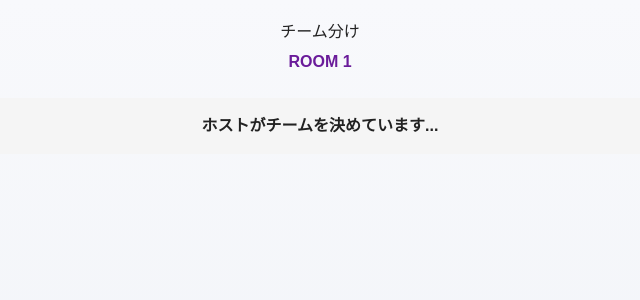
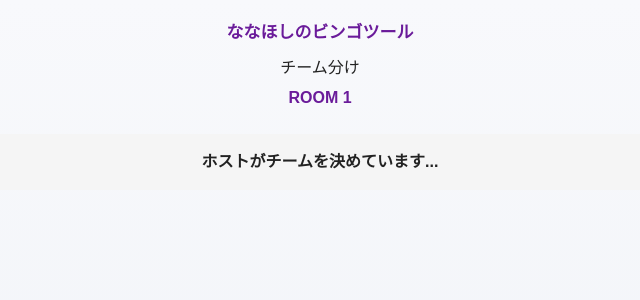
Before and after one commit to nanahoshiman/team-bingo-online, a Next.js app: page /room/1/teams in a window 1280 px wide. Shown: the top 300 px of the page, without its empty margins (320-960 px from the left). Built offline with nearby package versions, Linux system fonts and the light colour scheme; no server answers; the database is empty.

Commit message:
Make site title link to home

```diff
--- a/app/room/[roomCode]/game/page.tsx
+++ b/app/room/[roomCode]/game/page.tsx
@@ -1462,7 +1462,13 @@ export default function GamePage() {
           }}
         >
           <h1 style={{ margin: 0 }}>
-            ななほしのビンゴツール
+            <a
+              href="/"
+              style={{ color: "inherit", textDecoration: "none", cursor: "pointer" }}
+              title="ホーム画面に戻る"
+            >
+              ななほしのビンゴツール
+            </a>
           </h1>
 
           <div
--- a/app/room/[roomCode]/page.tsx
+++ b/app/room/[roomCode]/page.tsx
@@ -1,459 +1,809 @@
 "use client";
 
 import { useEffect, useMemo, useState } from "react";
+
 import { useParams, useRouter } from "next/navigation";
+
 import { supabase } from "@/lib/supabase";
 
 const MIN_PLAYERS = 4;
+
 const MAX_PLAYERS = 8;
 
 type Player = {
+
   id: string;
+
   player_name: string;
+
   is_host: boolean;
+
 };
 
 export default function RoomPage() {
+
   const params = useParams();
+
   const router = useRouter();
+
   const roomCode = String(params.roomCode ?? "").toUpperCase();
 
   const [players, setPlayers] = useState<Player[]>([]);
+
   const [loading, setLoading] = useState(true);
+
   const [myPlayerId, setMyPlayerId] = useState<string | null>(null);
+
   const [isStarting, setIsStarting] = useState(false);
+
   const [isLeaving, setIsLeaving] = useState(false);
 
   function getStoredPlayerId() {
+
     const sessionRoomCode = sessionStorage.getItem("roomCode");
+
     const sessionPlayerId = sessionStorage.getItem("playerId");
+
     if (sessionPlayerId && (!sessionRoomCode || sessionRoomCode === roomCode)) {
+
       return sessionPlayerId;
+
     }
 
     const savedRoomCode = localStorage.getItem("roomCode");
+
     const savedPlayerId = localStorage.getItem("playerId");
+
     if (savedPlayerId && savedRoomCode === roomCode) {
+
       sessionStorage.setItem("playerId", savedPlayerId);
+
       sessionStorage.setItem("roomCode", roomCode);
+
       const savedGameMode = localStorage.getItem("gameMode");
+
       if (savedGameMode) sessionStorage.setItem("gameMode", savedGameMode);
+
       return savedPlayerId;
+
     }
 
     return null;
+
   }
 
   function clearStoredIdentity() {
+
     sessionStorage.removeItem("playerId");
+
     sessionStorage.removeItem("roomCode");
+
     sessionStorage.removeItem("gameMode");
 
     if (localStorage.getItem("roomCode") === roomCode) {
+
       localStorage.removeItem("playerId");
+
       localStorage.removeItem("roomCode");
+
       localStorage.removeItem("gameMode");
+
     }
+
   }
 
   async function loadPlayers() {
+
     const { data, error } = await supabase
+
       .from("player")
+
       .select("id, player_name, is_host")
+
       .eq("room_code", roomCode)
+
       .order("created_at", { ascending: true });
 
     if (error) {
+
       console.error("プレイヤー取得エラー:", error);
+
       setLoading(false);
+
       return;
+
     }
 
     setPlayers(data ?? []);
+
     setLoading(false);
+
   }
 
   async function checkRoomStatus() {
+
     const { data, error } = await supabase
+
       .from("rooms")
+
       .select("status")
+
       .eq("room_code", roomCode)
+
       .single();
 
     if (error) {
+
       console.error("ルーム状態取得エラー:", error);
+
       return;
+
     }
 
     const status = String(data?.status ?? "");
 
     if (status === "team_setup" || status === "teams_ready") {
+
       router.push(`/room/${roomCode}/teams`);
+
     }
+
   }
 
   async function resyncRoomState() {
+
     await Promise.all([loadPlayers(), checkRoomStatus()]);
+
   }
 
   async function leaveRoom() {
+
     if (!myPlayerId || isLeaving || isStarting) return;
 
     const confirmed = window.confirm(
+
       "ルームから退出しますか？\n退出すると参加枠が空き、同じプレイヤーとしての復帰はできなくなります。"
+
     );
+
     if (!confirmed) return;
 
     setIsLeaving(true);
 
     const leavingPlayer = players.find((player) => player.id === myPlayerId) ?? null;
+
     const { error: deleteError } = await supabase
+
       .from("player")
+
       .delete()
+
       .eq("id", myPlayerId)
+
       .eq("room_code", roomCode);
 
     if (deleteError) {
+
       console.error("ルーム退出エラー:", deleteError);
+
       alert("ルームから退出できませんでした。");
+
       setIsLeaving(false);
+
       return;
+
     }
 
     if (leavingPlayer?.is_host) {
+
       const { data: remainingPlayers, error: remainingError } = await supabase
+
         .from("player")
+
         .select("id")
+
         .eq("room_code", roomCode)
+
         .order("created_at", { ascending: true })
+
         .limit(1);
 
       if (!remainingError && remainingPlayers && remainingPlayers.length > 0) {
+
         const { error: hostError } = await supabase
+
           .from("player")
+
           .update({ is_host: true })
+
           .eq("id", remainingPlayers[0].id);
 
         if (hostError) console.error("ホスト引き継ぎエラー:", hostError);
+
       }
+
     }
 
     clearStoredIdentity();
+
     router.push("/");
+
   }
 
   async function startTeamSetup() {
+
     if (isStarting) return;
 
     setIsStarting(true);
 
     const { error } = await supabase
+
       .from("rooms")
+
       .update({ status: "team_setup" })
+
       .eq("room_code", roomCode);
 
     if (error) {
+
       console.error("ルーム状態更新エラー:", error);
+
       alert("チーム分け画面への移動に失敗しました。");
+
       setIsStarting(false);
+
       return;
+
     }
 
     router.push(`/room/${roomCode}/teams`);
+
   }
 
   useEffect(() => {
+
     if (!roomCode) return;
 
     setMyPlayerId(getStoredPlayerId());
+
     void resyncRoomState();
 
     const playerChannel = supabase
+
       .channel(`players-${roomCode}`)
+
       .on(
+
         "postgres_changes",
+
         {
+
           event: "*",
+
           schema: "public",
+
           table: "player",
+
           filter: `room_code=eq.${roomCode}`,
+
         },
+
         () => {
+
           void loadPlayers();
+
         }
+
       )
+
       .subscribe();
 
     const roomChannel = supabase
+
       .channel(`room-status-${roomCode}`)
+
       .on(
+
         "postgres_changes",
+
         {
+
           event: "UPDATE",
+
           schema: "public",
+
           table: "rooms",
+
           filter: `room_code=eq.${roomCode}`,
+
         },
+
         (payload) => {
+
           const newStatus = String(payload.new.status ?? "");
 
           if (newStatus === "team_setup" || newStatus === "teams_ready") {
+
             router.push(`/room/${roomCode}/teams`);
+
           }
+
         }
+
       )
+
       .subscribe();
 
     return () => {
+
       supabase.removeChannel(playerChannel);
+
       supabase.removeChannel(roomChannel);
+
     };
+
   }, [roomCode, router]);
 
   useEffect(() => {
+
     if (!roomCode) return;
 
     const syncWhenVisible = () => {
+
       if (document.visibilityState !== "visible") return;
+
       void resyncRoomState();
+
     };
 
     const syncWhenFocused = () => {
+
       void resyncRoomState();
+
     };
 
     window.addEventListener("focus", syncWhenFocused);
+
     document.addEventListener("visibilitychange", syncWhenVisible);
 
     return () => {
+
       window.removeEventListener("focus", syncWhenFocused);
+
       document.removeEventListener("visibilitychange", syncWhenVisible);
+
     };
+
   }, [roomCode]);
 
   const playerCount = players.length;
+
   const isFull = playerCount >= MAX_PLAYERS;
+
   const canStart = playerCount >= MIN_PLAYERS && playerCount <= MAX_PLAYERS;
 
   const myPlayer = useMemo(
+
     () => players.find((player) => player.id === myPlayerId) ?? null,
+
     [players, myPlayerId]
+
   );
 
   const amHost = myPlayer?.is_host === true;
 
   return (
+
     <main
+
       style={{
+
         minHeight: "100vh",
+
         display: "grid",
+
         placeItems: "center",
+
         padding: 20,
+
         background: "linear-gradient(180deg, #f8f9fc 0%, #eef1f6 100%)",
+
         color: "#222",
+
       }}
+
     >
+
       <section
+
         style={{
+
           width: "100%",
+
           maxWidth: 560,
+
           padding: 28,
+
           borderRadius: 20,
+
           backgroundColor: "white",
+
           boxShadow: "0 12px 32px rgba(0,0,0,0.12)",
+
         }}
+
       >
+
         <div style={{ textAlign: "center", marginBottom: 26 }}>
+
           <h1 style={{ margin: 0, fontSize: "clamp(28px, 6vw, 40px)" }}>
-            ななほしのビンゴツール
+
+            <button type="button" onClick={() => router.push("/")} title="ホーム画面へ戻る" style={{ padding: 0, border: "none", background: "transparent", color: "inherit", font: "inherit", fontWeight: "inherit", cursor: "pointer" }}>ななほしのビンゴツール</button>
+
           </h1>
+
           <div style={{ marginTop: 6, color: "#6a1b9a", fontWeight: 900 }}>
+
             ONLINE
+
           </div>
+
         </div>
 
         <div
+
           style={{
+
             padding: 18,
+
             borderRadius: 14,
+
             backgroundColor: "#f7effa",
+
             border: "2px solid #6a1b9a",
+
             textAlign: "center",
+
             marginBottom: 24,
+
           }}
+
         >
+
           <div style={{ color: "#666", fontSize: 14, fontWeight: 800 }}>
+
             ルームコード
+
           </div>
+
           <div
+
             style={{
+
               marginTop: 4,
+
               color: "#6a1b9a",
+
               fontSize: 34,
+
               fontWeight: 1000,
+
               letterSpacing: "0.12em",
+
             }}
+
           >
+
             {roomCode}
+
           </div>
+
         </div>
 
         <div
+
           style={{
+
             display: "flex",
+
             alignItems: "center",
+
             justifyContent: "space-between",
+
             gap: 12,
+
             marginBottom: 12,
+
           }}
+
         >
+
           <h2 style={{ margin: 0, fontSize: 20 }}>参加者</h2>
+
           <div
+
             style={{
+
               padding: "7px 11px",
+
               borderRadius: 999,
+
               backgroundColor: isFull ? "#ffe8e8" : "#f0e8f5",
+
               color: isFull ? "#c62828" : "#6a1b9a",
+
               fontWeight: 900,
+
               fontSize: 14,
+
             }}
+
           >
+
             {playerCount} / {MAX_PLAYERS}人
+
           </div>
+
         </div>
 
         {loading ? (
+
           <div style={{ padding: 20, textAlign: "center", color: "#777" }}>
+
             読み込み中...
+
           </div>
+
         ) : (
+
           <div style={{ display: "grid", gap: 10 }}>
+
             {players.map((player, index) => {
+
               const isMe = player.id === myPlayerId;
+
               return (
+
                 <div
+
                   key={player.id}
+
                   style={{
+
                     display: "flex",
+
                     alignItems: "center",
+
                     justifyContent: "space-between",
+
                     gap: 12,
+
                     padding: "13px 15px",
+
                     border: isMe ? "2px solid #6a1b9a" : "1px solid #ddd",
+
                     borderRadius: 12,
+
                     backgroundColor: isMe ? "#fbf5fd" : "#fafafa",
+
                     fontWeight: 800,
+
                   }}
+
                 >
+
                   <span>
+
                     {index + 1}. {player.player_name}
+
                     {isMe ? "（あなた）" : ""}
+
                   </span>
+
                   {player.is_host && (
+
                     <span style={{ color: "#d28b00", fontSize: 14 }}>
+
                       👑 ホスト
+
                     </span>
+
                   )}
+
                 </div>
+
               );
+
             })}
+
           </div>
+
         )}
 
         {!canStart && (
+
           <div
+
             style={{
+
               marginTop: 18,
+
               padding: 12,
+
               borderRadius: 10,
+
               backgroundColor: "#fff6df",
+
               color: "#8a5a00",
+
               textAlign: "center",
+
               fontWeight: 800,
+
             }}
+
           >
+
             ゲーム開始まであと {Math.max(0, MIN_PLAYERS - playerCount)}人必要です
+
           </div>
+
         )}
 
         {isFull && (
+
           <div
+
             style={{
+
               marginTop: 18,
+
               padding: 12,
+
               borderRadius: 10,
+
               backgroundColor: "#ffe8e8",
+
               color: "#c62828",
+
               textAlign: "center",
+
               fontWeight: 900,
+
             }}
+
           >
+
             この部屋は満員です（8 / 8）
+
           </div>
+
         )}
 
         {amHost ? (
+
           <button
+
             type="button"
+
             disabled={!canStart || isStarting}
+
             onClick={startTeamSetup}
+
             style={{
+
               width: "100%",
+
               marginTop: 22,
+
               padding: "15px 20px",
+
               border: "none",
+
               borderRadius: 12,
+
               backgroundColor: "#6a1b9a",
+
               color: "white",
+
               fontSize: 18,
+
               fontWeight: 900,
+
               cursor: canStart && !isStarting ? "pointer" : "not-allowed",
+
               opacity: canStart && !isStarting ? 1 : 0.45,
+
               boxShadow:
+
                 canStart && !isStarting
+
                   ? "0 6px 16px rgba(106,27,154,0.25)"
+
                   : "none",
+
             }}
+
           >
+
             {isStarting ? "移動中..." : "🎲 チーム分けへ進む"}
+
           </button>
+
         ) : (
+
           <div
+
             style={{
+
               marginTop: 22,
+
               padding: 14,
+
               borderRadius: 12,
+
               backgroundColor: "#f5f5f5",
+
               textAlign: "center",
+
               color: "#666",
+
               fontWeight: 700,
+
             }}
+
           >
+
             ホストがゲームを開始するまでお待ちください
+
           </div>
+
         )}
 
         <button
+
           type="button"
+
           disabled={!myPlayerId || isLeaving || isStarting}
+
           onClick={leaveRoom}
+
           style={{
+
             width: "100%",
+
             marginTop: 14,
+
             padding: "12px 16px",
+
             border: "1px solid #d32f2f",
+
             borderRadius: 12,
+
             backgroundColor: "white",
+
             color: "#c62828",
+
             fontSize: 15,
+
             fontWeight: 900,
+
             cursor: !myPlayerId || isLeaving || isStarting ? "not-allowed" : "pointer",
+
             opacity: !myPlayerId || isLeaving || isStarting ? 0.5 : 1,
+
           }}
+
         >
+
           {isLeaving ? "退出中..." : "🚪 ルームから退出"}
+
         </button>
+
       </section>
+
     </main>
+
   );
+
 }
--- a/app/room/[roomCode]/teams/page.tsx
+++ b/app/room/[roomCode]/teams/page.tsx
@@ -1,6 +1,4 @@
 "use client";
-
-
 
 import { useEffect, useMemo, useState } from "react";
 
@@ -8,13 +6,9 @@ import { useParams, useRouter } from "next/navigation";
 
 import { supabase } from "@/lib/supabase";
 
-
-
 type Team = "red" | "blue";
 
 type FixedTeam = Team | null;
-
-
 
 type Player = {
 
@@ -29,8 +23,6 @@ type Player = {
   team: Team | null;
 
 };
-
-
 
 function shuffleArray<T>(items: T[]) {
 
@@ -48,8 +40,6 @@ function shuffleArray<T>(items: T[]) {
 
 }
 
-
-
 function makeTeams(players: Player[], fixedTeams: Record<string, FixedTeam>) {
 
   const fixedRed = players.filter((player) => fixedTeams[player.id] === "red");
@@ -62,13 +52,9 @@ function makeTeams(players: Player[], fixedTeams: Record<string, FixedTeam>) {
 
   );
 
-
-
   const low = Math.floor(players.length / 2);
 
   const high = Math.ceil(players.length / 2);
-
-
 
   const candidates = Array.from(new Set([low, high]))
 
@@ -88,15 +74,11 @@ function makeTeams(players: Player[], fixedTeams: Record<string, FixedTeam>) {
 
     );
 
-
-
   if (candidates.length === 0) {
 
     throw new Error("固定人数が多すぎて、人数差1以内のチームを作れません。");
 
   }
-
-
 
   const chosen = candidates[Math.floor(Math.random() * candidates.length)];
 
@@ -105,8 +87,6 @@ function makeTeams(players: Player[], fixedTeams: Record<string, FixedTeam>) {
   const randomRed = unassigned.slice(0, redSlots);
 
   const randomBlue = unassigned.slice(redSlots);
-
-
 
   return {
 
@@ -118,8 +98,6 @@ function makeTeams(players: Player[], fixedTeams: Record<string, FixedTeam>) {
 
 }
 
-
-
 export default function TeamSetupPage() {
 
   const params = useParams();
@@ -127,8 +105,6 @@ export default function TeamSetupPage() {
   const router = useRouter();
 
   const roomCode = String(params.roomCode ?? "").toUpperCase();
-
-
 
   const [players, setPlayers] = useState<Player[]>([]);
 
@@ -148,26 +124,38 @@ export default function TeamSetupPage() {
 
   const [saving, setSaving] = useState(false);
 
+  function getStoredPlayerId() {
 
+    const sessionRoomCode = sessionStorage.getItem("roomCode");
 
-  function getStoredPlayerId() {
-    const sessionRoomCode = sessionStorage.getItem("roomCode");
     const sessionPlayerId = sessionStorage.getItem("playerId");
+
     if (sessionPlayerId && (!sessionRoomCode || sessionRoomCode === roomCode)) {
+
       return sessionPlayerId;
+
     }
 
     const savedRoomCode = localStorage.getItem("roomCode");
+
     const savedPlayerId = localStorage.getItem("playerId");
+
     if (savedPlayerId && savedRoomCode === roomCode) {
+
       sessionStorage.setItem("playerId", savedPlayerId);
+
       sessionStorage.setItem("roomCode", roomCode);
+
       const savedGameMode = localStorage.getItem("gameMode");
+
       if (savedGameMode) sessionStorage.setItem("gameMode", savedGameMode);
+
       return savedPlayerId;
+
     }
 
     return null;
+
   }
 
   async function loadPlayers() {
@@ -182,8 +170,6 @@ export default function TeamSetupPage() {
 
       .order("created_at", { ascending: true });
 
-
-
     if (error) {
 
       console.error("プレイヤー取得エラー:", error);
@@ -194,19 +180,13 @@ export default function TeamSetupPage() {
 
     }
 
-
-
     const nextPlayers = (data ?? []) as Player[];
 
     setPlayers(nextPlayers);
 
-
-
     const savedRed = nextPlayers.filter((player) => player.team === "red");
 
     const savedBlue = nextPlayers.filter((player) => player.team === "blue");
-
-
 
     if (savedRed.length > 0 || savedBlue.length > 0) {
 
@@ -220,13 +200,9 @@ export default function TeamSetupPage() {
 
     }
 
-
-
     setLoading(false);
 
   }
-
-
 
   async function checkRoomStatus() {
 
@@ -240,8 +216,6 @@ export default function TeamSetupPage() {
 
       .maybeSingle();
 
-
-
     if (error) {
 
       console.error("ルーム状態取得エラー:", error);
@@ -249,8 +223,6 @@ export default function TeamSetupPage() {
       return;
 
     }
-
-
 
     if (data?.status === "teams_ready") {
 
@@ -260,25 +232,21 @@ export default function TeamSetupPage() {
 
   }
 
+  async function resyncTeamSetupState() {
 
+    await Promise.all([loadPlayers(), checkRoomStatus()]);
 
-  async function resyncTeamSetupState() {
-    await Promise.all([loadPlayers(), checkRoomStatus()]);
   }
 
   useEffect(() => {
 
     if (!roomCode) return;
 
-
-
     setMyPlayerId(getStoredPlayerId());
 
     loadPlayers();
 
     checkRoomStatus();
-
-
 
     const playerChannel = supabase
 
@@ -305,8 +273,6 @@ export default function TeamSetupPage() {
       )
 
       .subscribe();
-
-
 
     const roomChannel = supabase
 
@@ -344,8 +310,6 @@ export default function TeamSetupPage() {
 
       .subscribe();
 
-
-
     return () => {
 
       supabase.removeChannel(playerChannel);
@@ -357,27 +321,36 @@ export default function TeamSetupPage() {
   }, [roomCode, router]);
 
   useEffect(() => {
+
     if (!roomCode) return;
 
     const syncWhenVisible = () => {
+
       if (document.visibilityState !== "visible") return;
+
       void resyncTeamSetupState();
+
     };
 
     const syncWhenFocused = () => {
+
       void resyncTeamSetupState();
+
     };
 
     window.addEventListener("focus", syncWhenFocused);
+
     document.addEventListener("visibilitychange", syncWhenVisible);
 
     return () => {
+
       window.removeEventListener("focus", syncWhenFocused);
+
       document.removeEventListener("visibilitychange", syncWhenVisible);
+
     };
+
   }, [roomCode]);
-
-
 
   const myPlayer = useMemo(
 
@@ -387,11 +360,7 @@ export default function TeamSetupPage() {
 
   );
 
-
-
   const amHost = myPlayer?.is_host === true;
-
-
 
   function clearPreviewAndLeaders() {
 
@@ -405,8 +374,6 @@ export default function TeamSetupPage() {
 
   }
 
-
-
   function setFixedTeam(playerId: string, team: FixedTeam) {
 
     setFixedTeams((current) => ({ ...current, [playerId]: team }));
@@ -414,8 +381,6 @@ export default function TeamSetupPage() {
     clearPreviewAndLeaders();
 
   }
-
-
 
   function previewTeams() {
 
@@ -439,13 +404,9 @@ export default function TeamSetupPage() {
 
   }
 
-
-
   async function saveTeams() {
 
     if (!amHost || saving) return;
-
-
 
     if (previewRed.length + previewBlue.length !== players.length) {
 
@@ -455,8 +416,6 @@ export default function TeamSetupPage() {
 
     }
 
-
-
     if (!redLeaderId || !blueLeaderId) {
 
       alert("赤チーム・青チームそれぞれ1人ずつリーダーを選んでください。");
@@ -464,8 +423,6 @@ export default function TeamSetupPage() {
       return;
 
     }
-
-
 
     if (
 
@@ -481,11 +438,7 @@ export default function TeamSetupPage() {
 
     }
 
-
-
     setSaving(true);
-
-
 
     try {
 
@@ -513,8 +466,6 @@ export default function TeamSetupPage() {
 
       ];
 
-
-
       const results = await Promise.all(
 
         updates.map(({ id, team, is_leader }) =>
@@ -525,11 +476,7 @@ export default function TeamSetupPage() {
 
       );
 
-
-
       const failed = results.find((result) => result.error);
-
-
 
       if (failed?.error) {
 
@@ -545,8 +492,6 @@ export default function TeamSetupPage() {
 
       }
 
-
-
       const { error: roomError } = await supabase
 
         .from("rooms")
@@ -554,8 +499,6 @@ export default function TeamSetupPage() {
         .update({ status: "teams_ready" })
 
         .eq("room_code", roomCode);
-
-
 
       if (roomError) {
 
@@ -566,8 +509,6 @@ export default function TeamSetupPage() {
         return;
 
       }
-
-
 
       router.push(`/room/${roomCode}/game`);
 
@@ -584,8 +525,6 @@ export default function TeamSetupPage() {
     }
 
   }
-
-
 
   if (loading) {
 
@@ -615,8 +554,6 @@ export default function TeamSetupPage() {
 
   }
 
-
-
   return (
 
     <main
@@ -639,7 +576,25 @@ export default function TeamSetupPage() {
 
         <div style={{ textAlign: "center", marginBottom: 24 }}>
 
-          <h1 style={{ margin: 0 }}>チーム分け</h1>
+          <button
+              type="button"
+              onClick={() => router.push("/")}
+              title="ホーム画面に戻る"
+              style={{
+                display: "block",
+                margin: "0 auto 10px",
+                padding: 0,
+                border: "none",
+                background: "transparent",
+                color: "#6a1b9a",
+                fontSize: 17,
+                fontWeight: 900,
+                cursor: "pointer",
+              }}
+            >
+              ななほしのビンゴツール
+            </button>
+            <h1 style={{ margin: 0 }}>チーム分け</h1>
 
           <div style={{ marginTop: 6, color: "#6a1b9a", fontWeight: 900 }}>
 
@@ -648,8 +603,6 @@ export default function TeamSetupPage() {
           </div>
 
         </div>
-
-
 
         {amHost ? (
 
@@ -681,15 +634,11 @@ export default function TeamSetupPage() {
 
               </p>
 
-
-
               <div style={{ display: "grid", gap: 10 }}>
 
                 {players.map((player) => {
 
                   const fixedTeam = fixedTeams[player.id] ?? null;
-
-
 
                   return (
 
@@ -725,8 +674,6 @@ export default function TeamSetupPage() {
 
                       </strong>
 
-
-
                       <button
 
                         type="button"
@@ -754,8 +701,6 @@ export default function TeamSetupPage() {
                         未指定
 
                       </button>
-
-
 
                       <button
 
@@ -786,8 +731,6 @@ export default function TeamSetupPage() {
                         🔴 赤固定
 
                       </button>
-
-
 
                       <button
 
@@ -828,8 +771,6 @@ export default function TeamSetupPage() {
               </div>
 
             </section>
-
-
 
             <button
 
@@ -897,8 +838,6 @@ export default function TeamSetupPage() {
 
         )}
 
-
-
         {(previewRed.length > 0 || previewBlue.length > 0) && (
 
           <>
@@ -939,15 +878,11 @@ export default function TeamSetupPage() {
 
                 </h2>
 
-
-
                 {previewRed.map((player) => {
 
                   const isFixed = fixedTeams[player.id] === "red";
 
                   const isLeader = player.id === redLeaderId;
-
-
 
                   return (
 
@@ -995,8 +930,6 @@ export default function TeamSetupPage() {
 
                       </div>
 
-
-
                       {amHost && (
 
                         <button
@@ -1043,8 +976,6 @@ export default function TeamSetupPage() {
 
               </section>
 
-
-
               <section
 
                 style={{
@@ -1067,15 +998,11 @@ export default function TeamSetupPage() {
 
                 </h2>
 
-
-
                 {previewBlue.map((player) => {
 
                   const isFixed = fixedTeams[player.id] === "blue";
 
                   const isLeader = player.id === blueLeaderId;
-
-
 
                   return (
 
@@ -1122,8 +1049,6 @@ export default function TeamSetupPage() {
                         {player.is_host ? " 👑" : ""}
 
                       </div>
-
-
 
                       {amHost && (
 
@@ -1173,8 +1098,6 @@ export default function TeamSetupPage() {
 
             </div>
 
-
-
             {amHost && (
 
               <div
@@ -1212,8 +1135,6 @@ export default function TeamSetupPage() {
           </>
 
         )}
-
-
 
         {amHost && previewRed.length + previewBlue.length === players.length && (
 
```
